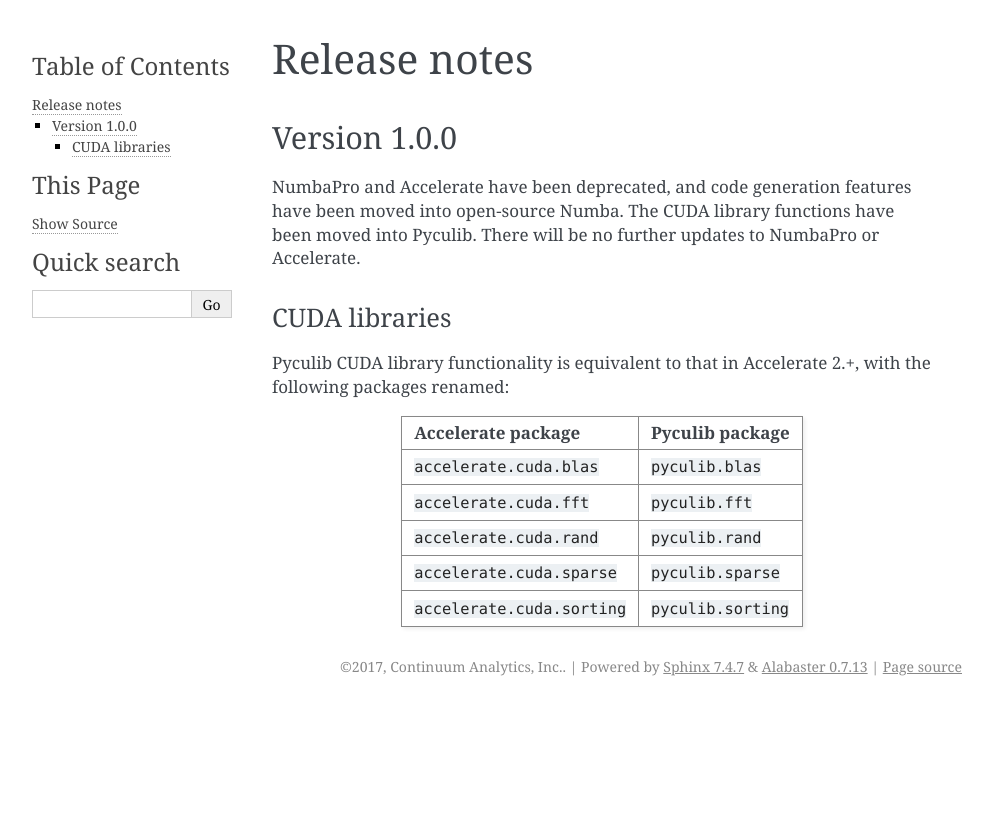
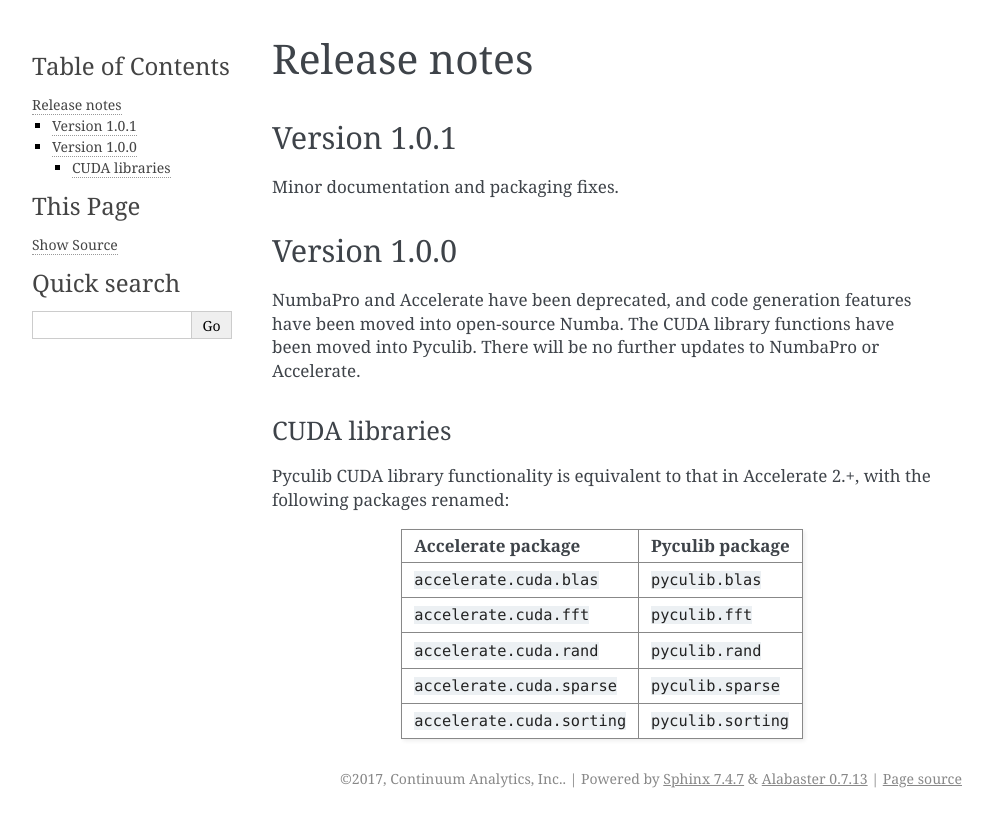
Before and after one commit to numba/pyculib, a Sphinx documentation site: the page built from docs/source/release-notes.rst, in a window 1280 px wide. Shown: the top 827 px of the page, without its empty margins (148-1141 px from the left). Built offline with Sphinx 7.4.7, drawn with Linux system fonts in a browser that asks for light colours.

```diff
--- a/docs/source/conf.py
+++ b/docs/source/conf.py
@@ -61,9 +61,9 @@ author = 'Continuum Analytics, Inc.'
 # built documents.
 #
 # The short X.Y version.
-version = '0.1'
+version = '1.0'
 # The full version, including alpha/beta/rc tags.
-release = '0.1.0'
+release = '1.0.1'
 
 # The language for content autogenerated by Sphinx. Refer to documentation
 # for a list of supported languages.
--- a/docs/source/index.rst
+++ b/docs/source/index.rst
@@ -8,7 +8,7 @@ Pyculib is a package that provides access to several numerical libraries that ar
 
 Pyculib was originally part of Accelerate, developed by Continuum Analytics Inc.
 
-The current version, 0.1.0, was released on July 27, 2017.
+The current version, 1.0.1, was released on July 27, 2017.
 
 Features
 ========
--- a/docs/source/release-notes.rst
+++ b/docs/source/release-notes.rst
@@ -1,6 +1,12 @@
 =============
 Release notes
 =============
+
+Version 1.0.1
+=============
+
+Minor documentation and packaging fixes.
+
 
 Version 1.0.0
 =============
```
Also changed, not shown: docs/source/install.rst (+4 -3 lines), 1 other file.
